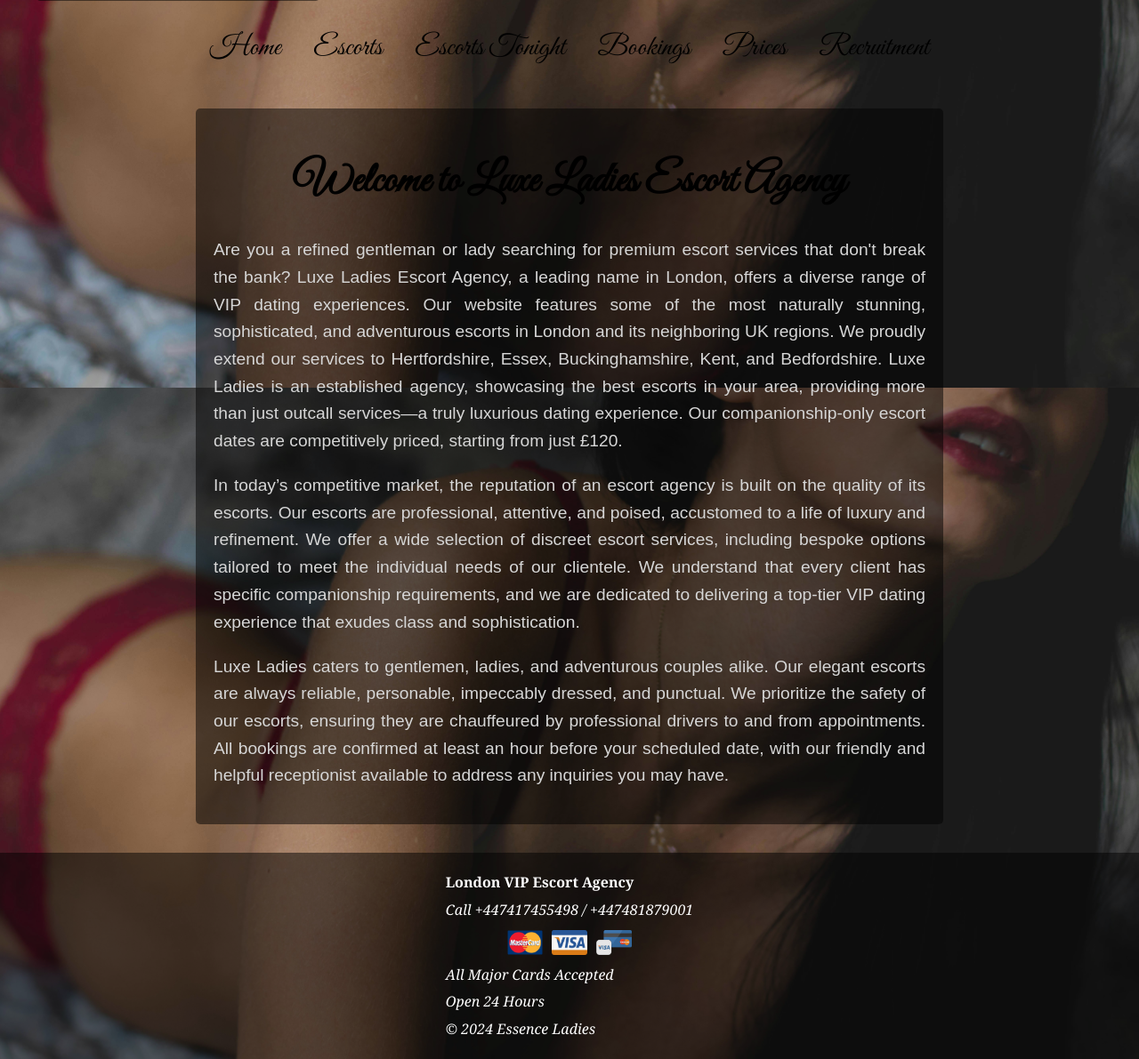
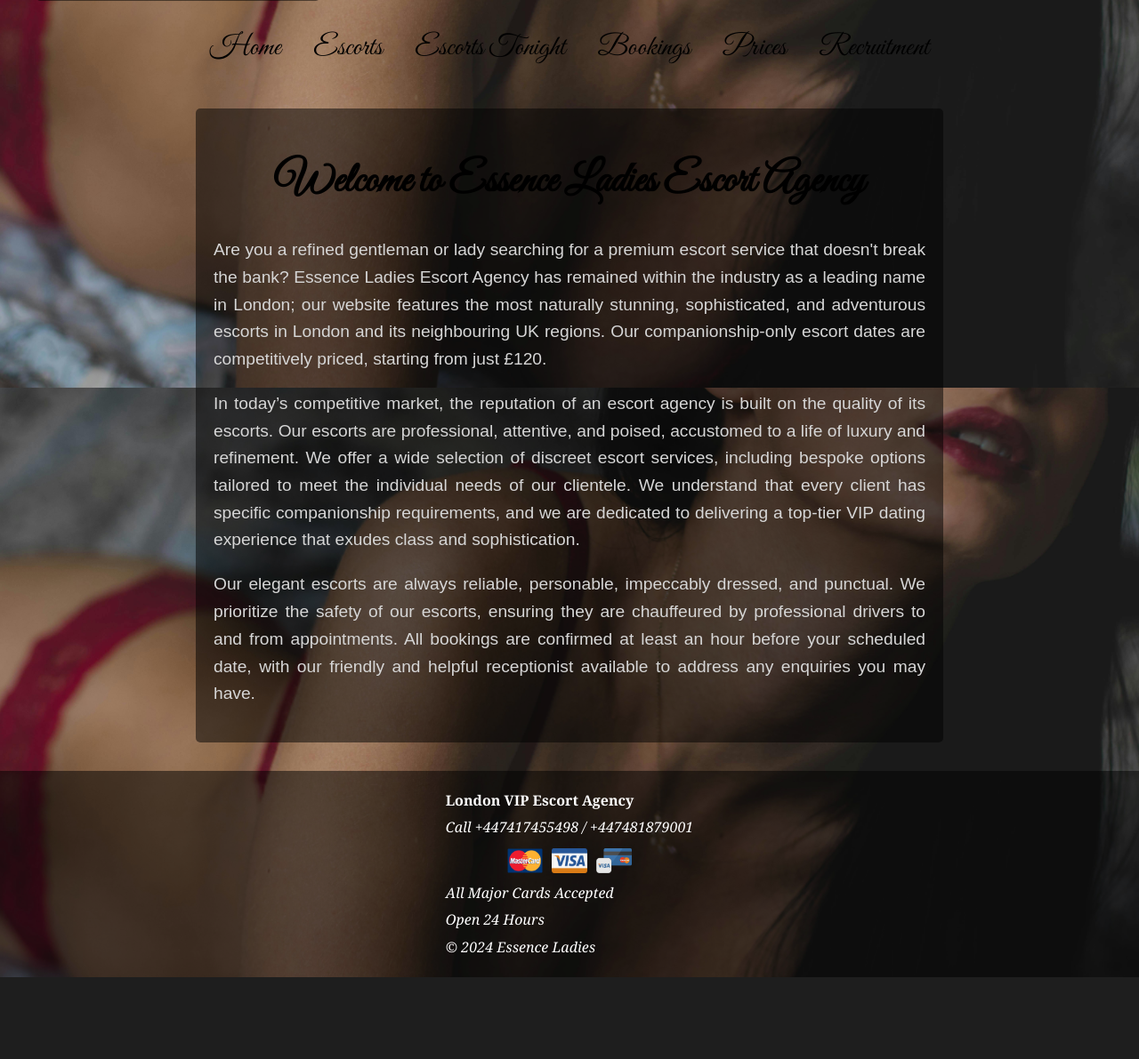
Before and after one commit to ikechiamaka/EssenceLadies_WebApp, a Flask app: page / in a window 1280 px wide. Shown: the part 399-1590 px from the top of the page at 89% size. After the commit the page ends 1498 px from the top, so only its background shows below. Run offline with Flask 3, Linux system fonts and the light colour scheme.

Commit message:
index.html

```diff
--- a/app/templates/index.html
+++ b/app/templates/index.html
@@ -3,28 +3,23 @@
 {% block content %}
 
 <div class="text-content">
-    <h1>Welcome to Luxe Ladies Escort Agency</h1>
+    <h1>Welcome to Essence Ladies Escort Agency</h1>
 
-    <p>Are you a refined gentleman or lady searching for premium escort services that don't break the bank? Luxe Ladies
-        Escort Agency, a leading name in London, offers a diverse range of VIP dating experiences. Our website features
-        some of the most naturally stunning, sophisticated, and adventurous escorts in London and its neighboring UK
-        regions. We proudly extend our services to Hertfordshire, Essex, Buckinghamshire, Kent, and Bedfordshire. Luxe
-        Ladies is an established agency, showcasing the best escorts in your area, providing more than just outcall
-        services—a truly luxurious dating experience. Our companionship-only escort dates are competitively priced,
-        starting from just £120.</p>
+    <p>Are you a refined gentleman or lady searching for a premium escort service that doesn't break the bank? Essence
+    Ladies Escort Agency has remained within the industry as a leading name in London; our website features the most
+    naturally stunning, sophisticated, and adventurous escorts in London and its neighbouring UK regions. Our
+    companionship-only escort dates are competitively priced, starting from just £120.</p>
 
-    <p>In today’s competitive market, the reputation of an escort agency is built on the quality of its escorts. Our
-        escorts are professional, attentive, and poised, accustomed to a life of luxury and refinement. We offer a wide
-        selection of discreet escort services, including bespoke options tailored to meet the individual needs of our
-        clientele. We understand that every client has specific companionship requirements, and we are dedicated to
-        delivering a top-tier VIP dating experience that exudes class and sophistication.</p>
+    <p>In today’s competitive market, the reputation of an escort agency is built on the quality of its escorts. Our escorts
+    are professional, attentive, and poised, accustomed to a life of luxury and refinement. We offer a wide selection of
+    discreet escort services, including bespoke options tailored to meet the individual needs of our clientele. We
+    understand that every client has specific companionship requirements, and we are dedicated to delivering a top-tier
+    VIP dating experience that exudes class and sophistication.</p>
 
-    <p>Luxe Ladies caters to gentlemen, ladies, and adventurous couples alike. Our elegant escorts are always reliable,
-        personable, impeccably dressed, and punctual. We prioritize the
-        safety of our escorts, ensuring they are chauffeured by professional drivers to and from appointments. All
-        bookings are confirmed at least an hour before your scheduled date, with our friendly and helpful receptionist
-        available to address any inquiries you may have.</p>
-
+    <p>Our elegant escorts are always reliable, personable, impeccably dressed, and punctual. We prioritize the safety of
+    our escorts, ensuring they are chauffeured by professional drivers to and from appointments. All bookings are
+    confirmed at least an hour before your scheduled date, with our friendly and helpful receptionist available to address
+    any enquiries you may have.</p>
 
 </div>
 {% endblock %}
```
